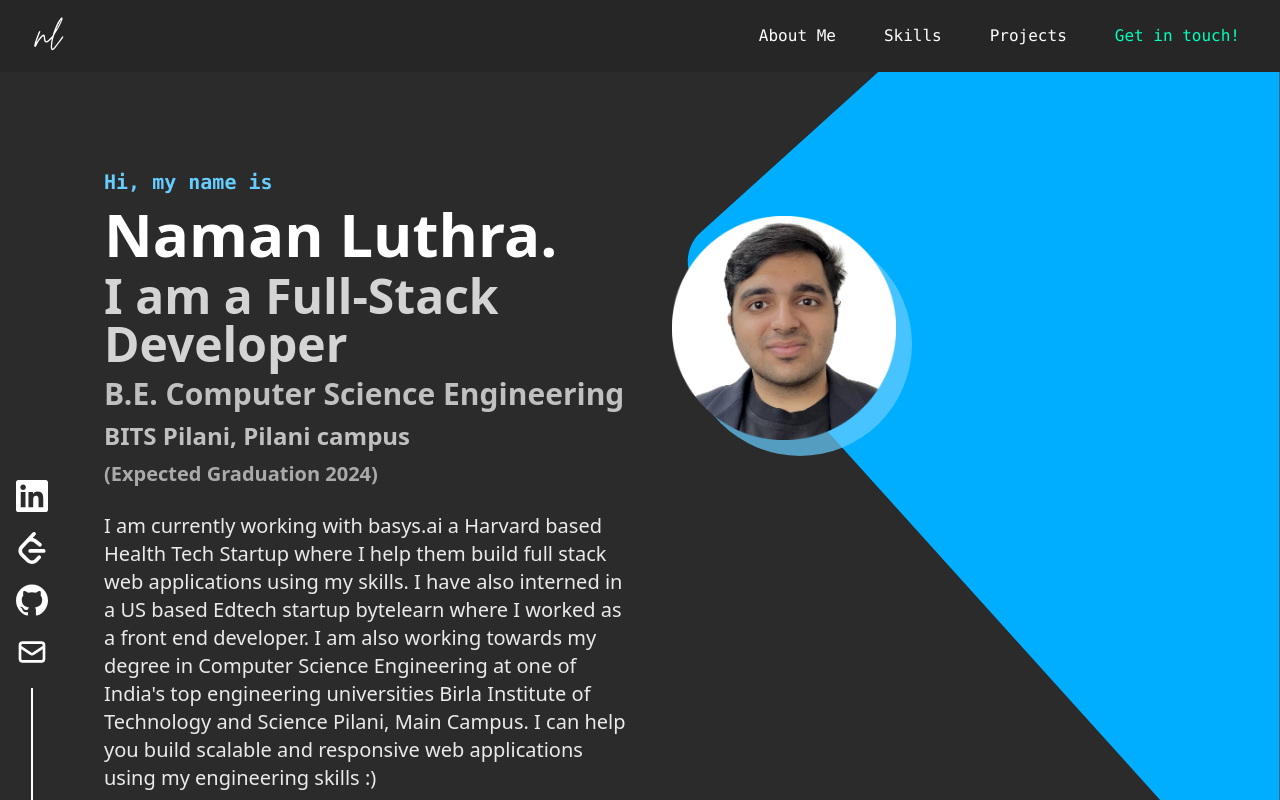
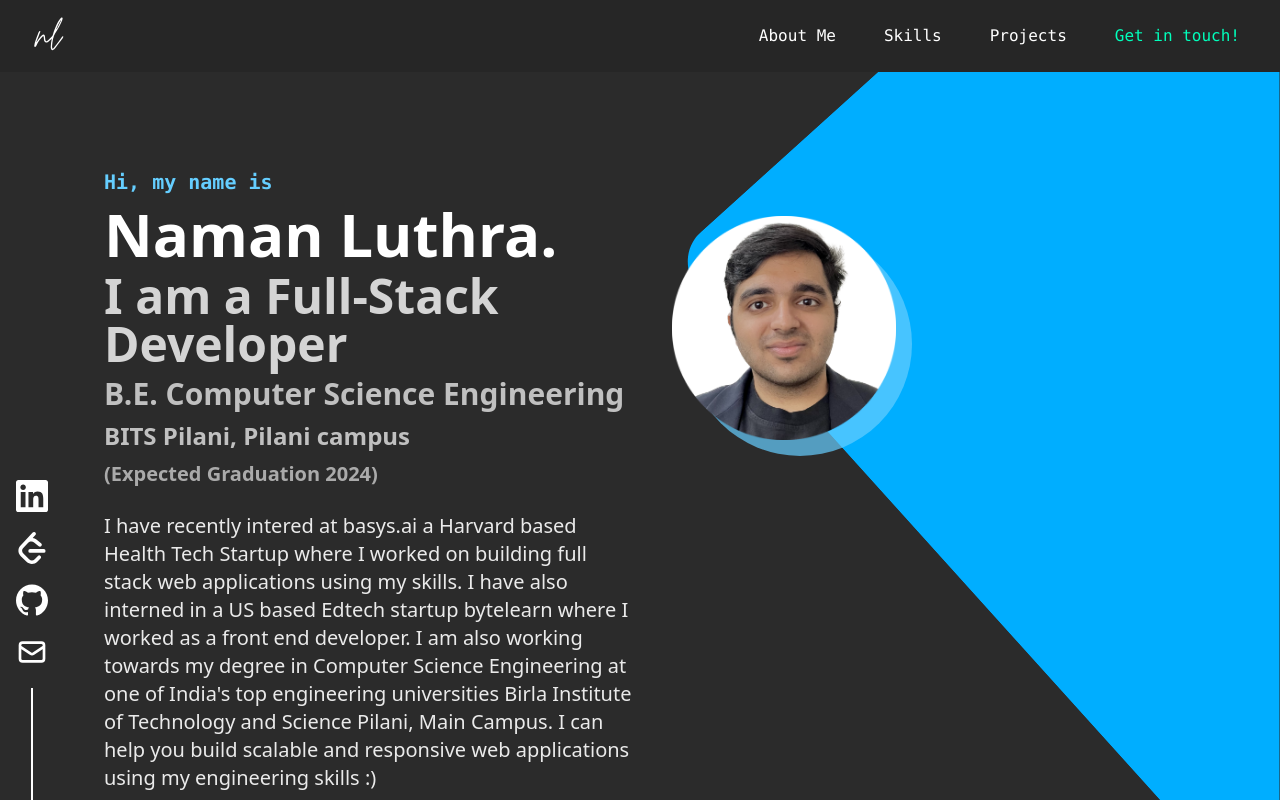
Before and after one commit to naman-luthra/Personal-Website-V2, a React (Create React App) app: page / in a window 1280 px wide. Shown: the top 800 px of the page. Built offline with nearby package versions, Linux system fonts and the light colour scheme; no server answers.

Commit message:
update about

```diff
--- a/src/components/AboutSection.js
+++ b/src/components/AboutSection.js
@@ -21,7 +21,7 @@ function AboutSection({setRef}){
                     (Expected Graduation 2024)
                 </div>
                 <p className="my-6 text-base md:text-lg lg:text-xl text-white font-sans opacity-90 font-normal">
-                    I am currently working with basys.ai a Harvard based Health Tech Startup where I help them build full stack web applications using my skills. I have also interned in a US based Edtech startup bytelearn where I worked as a front end developer. I am also working towards my degree in Computer Science Engineering at one of India's top engineering universities Birla Institute of Technology and Science Pilani, Main Campus. I can help you build scalable and responsive web applications using my engineering skills :)
+                    I have recently intered at basys.ai a Harvard based Health Tech Startup where I worked on building full stack web applications using my skills. I have also interned in a US based Edtech startup bytelearn where I worked as a front end developer. I am also working towards my degree in Computer Science Engineering at one of India's top engineering universities Birla Institute of Technology and Science Pilani, Main Campus. I can help you build scalable and responsive web applications using my engineering skills :)
                 </p>
                 <a target="_blank" rel="noreferrer" href="https://drive.google.com/file/d/1mHrJTGdXRmvTNDGLak9CWZnVycNn1Y11/view?usp=sharing">
                     <div className="inline-block mt-4 p-3 rounded-md font-semibold text-react-blue-light border-react-blue-light border-2 hover:bg-react-blue-light hover:text-matte-black">My Resume</div>
```
